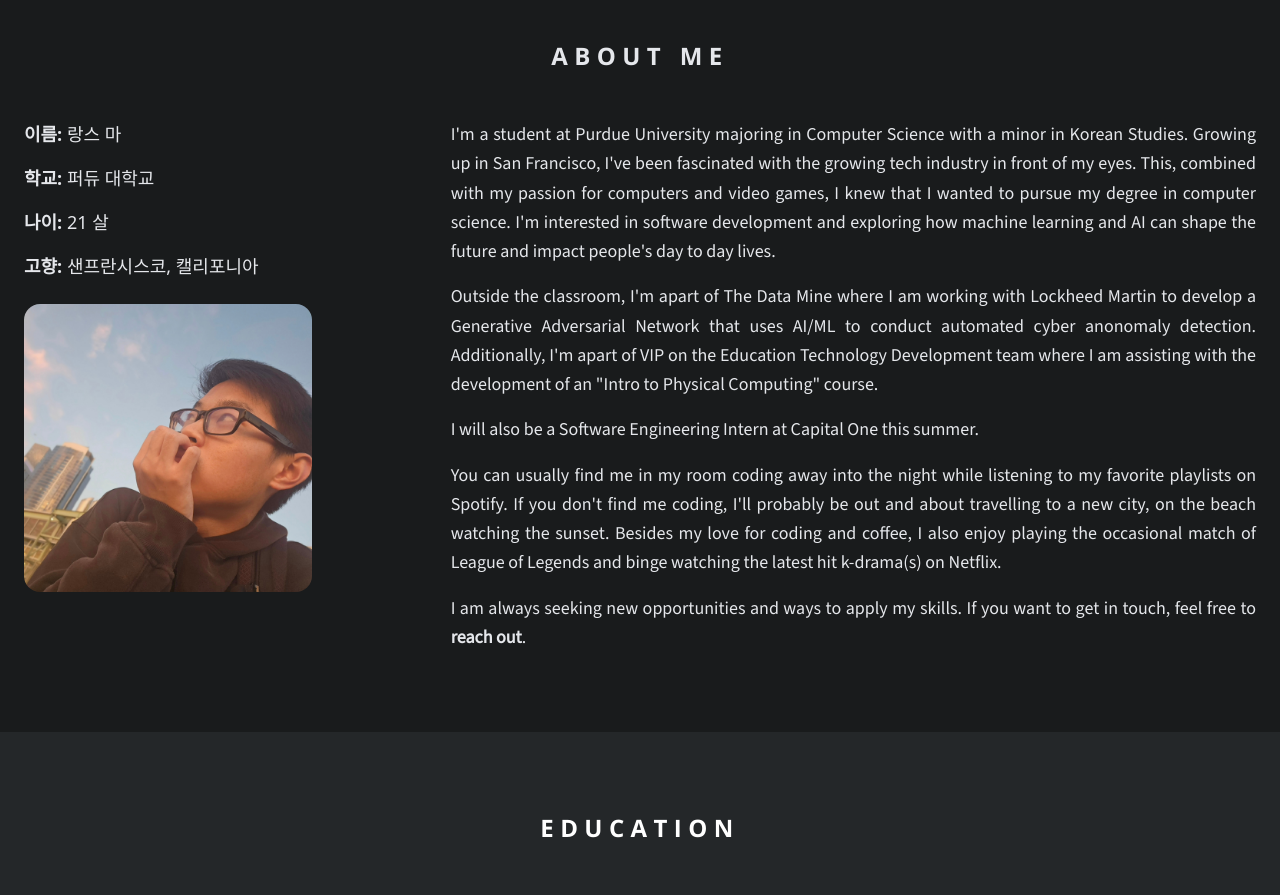
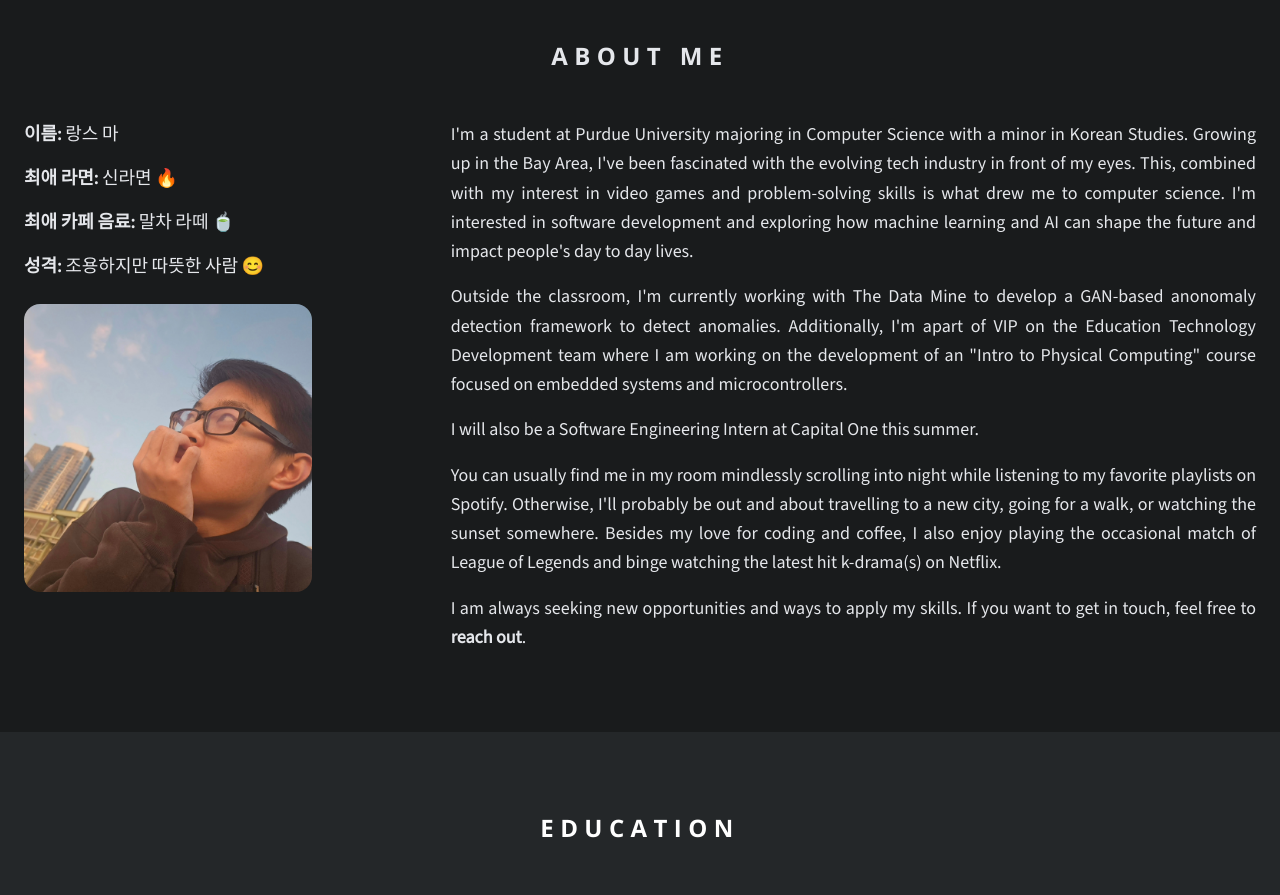
Before and after one commit to LanceMa03/website-next, a Next.js app: page / in a window 1280 px wide. Shown: the part 840-1735 px from the top of the page. Built offline with nearby package versions, Linux system fonts and the light colour scheme.

Commit message:
changed about section info

```diff
--- a/components/About.tsx
+++ b/components/About.tsx
@@ -27,39 +27,42 @@ export default function About() {
         </h1>
 
         <div className="flex flex-col md:flex-row items-start gap-x-4">
-          <div className="basis-1/3 md:shrink-0 space-y-4 text-lg flex-1">
+
+          <div className={`basis-1/3 md:shrink-0 space-y-4 text-lg flex-1 ${sourceSans.className}`}>
             <div>
               <strong>이름:</strong> 랑스 마
             </div>
             <div>
-              <strong>학교:</strong> 퍼듀 대학교
+              <strong>최애 라면:</strong> 신라면 🔥
             </div>
             <div>
-              <strong>나이:</strong> 21 살
+              <strong>최애 카페 음료:</strong> 말차 라떼 🍵
             </div>
+            {/* <div>
+              <strong>한국어 공부 기간:</strong> 2.5년 📚
+            </div> */}
             <div>
-              <strong>고향:</strong> 샌프란시스코, 캘리포니아
+              <strong>성격:</strong> 조용하지만 따뜻한 사람 😊
             </div>
+
+
             <Image src="/images/pfp.jpg" width={500} height={500} alt="Profile" className="w-72 h-72 object-cover rounded-2xl mt-6" />
           </div>
 
           <div className={`basis-2/3 text-lg leading-relaxed flex-1 space-y-4 text-justify ${sourceSans.className} font-sans`}>
 
-              <p>I&apos;m a student at Purdue University majoring in Computer Science with a minor in Korean Studies. Growing up in San Francisco,
-                    I&apos;ve been fascinated with the growing tech industry in front of my eyes. This, combined with my passion for
-                    computers and video games, I knew that I wanted to pursue my degree in computer science.
-                    I&apos;m interested in software development and exploring how machine learning and AI can shape the future and
-                    impact people&apos;s day to day lives.
+              <p>I&apos;m a student at Purdue University majoring in Computer Science with a minor in Korean Studies. Growing up in the Bay Area,
+                    I&apos;ve been fascinated with the evolving tech industry in front of my eyes. This, combined with my interest in video games and problem-solving skills is what drew me to computer science.
+                    I&apos;m interested in software development and exploring how machine learning and AI can shape the future and impact people&apos;s day to day lives.
                 </p>
 
-                <p>Outside the classroom, I&apos;m apart of The Data Mine where I am working with Lockheed Martin to develop a Generative Adversarial Network that uses AI/ML to conduct automated cyber anonomaly detection. Additionally, I&apos;m apart of VIP on the Education Technology Development team where I am assisting with
-                    the development of an &quot;Intro to Physical Computing&quot; course.
+                <p>Outside the classroom, I&apos;m currently working with The Data Mine to develop a GAN-based anonomaly detection framework to detect anomalies. Additionally, I&apos;m apart of VIP on the Education Technology Development team where I am working on the development of an &quot;Intro to Physical Computing&quot; course focused on embedded systems and microcontrollers.
                 </p>
 
                 <p>I will also be a Software Engineering Intern at Capital One this summer.</p>
 
-                <p>You can usually find me in my room coding away into the night while listening to my favorite
-                    playlists on Spotify. If you don&apos;t find me coding, I&apos;ll probably be out and about travelling to a new city, on the beach watching the sunset.
+                <p>You can usually find me in my room mindlessly scrolling into night while listening to my favorite
+                    playlists on Spotify. Otherwise, I&apos;ll probably be out and about travelling to a new city, going for a walk, or watching the sunset somewhere.
                     Besides my love for coding and coffee, I also enjoy playing the occasional match of League of Legends and binge watching the latest hit k-drama(s) on Netflix.
                 </p>
 
```
